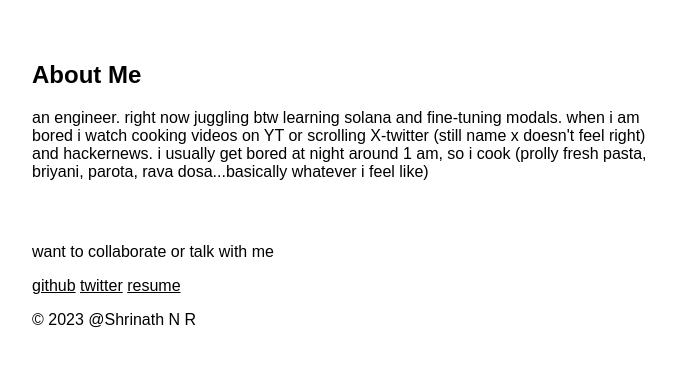
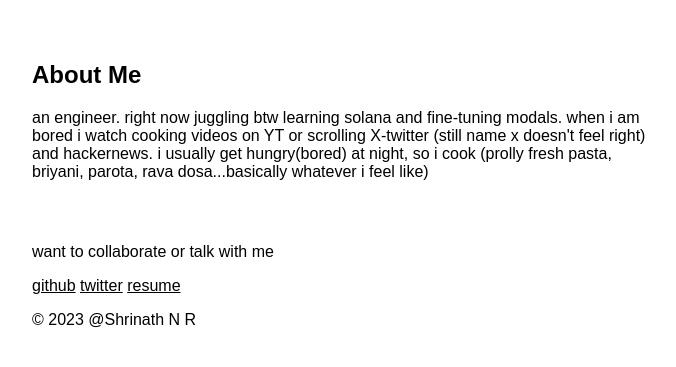
Before and after one commit to ShrinathNR/ShrinathNR.github.io, a plain HTML site: page index.html in a window 1280 px wide. Shown: the part 69-436 px from the top of the page, without its empty margins (298-974 px from the left). Drawn offline with Linux system fonts and the light colour scheme.

Commit message:
Update index.html

```diff
--- a/index.html
+++ b/index.html
@@ -14,7 +14,7 @@
     <p>
       an engineer. right now juggling btw learning solana and fine-tuning modals.
       when i am bored i watch cooking videos on YT or scrolling X-twitter (still name x doesn't feel right) and hackernews.
-      i usually get bored at night around 1 am, so i cook (prolly fresh pasta, briyani, parota, rava dosa...basically whatever i feel like)
+      i usually get hungry(bored) at night, so i cook (prolly fresh pasta, briyani, parota, rava dosa...basically whatever i feel like)
     </p>
   </section>
 
```
